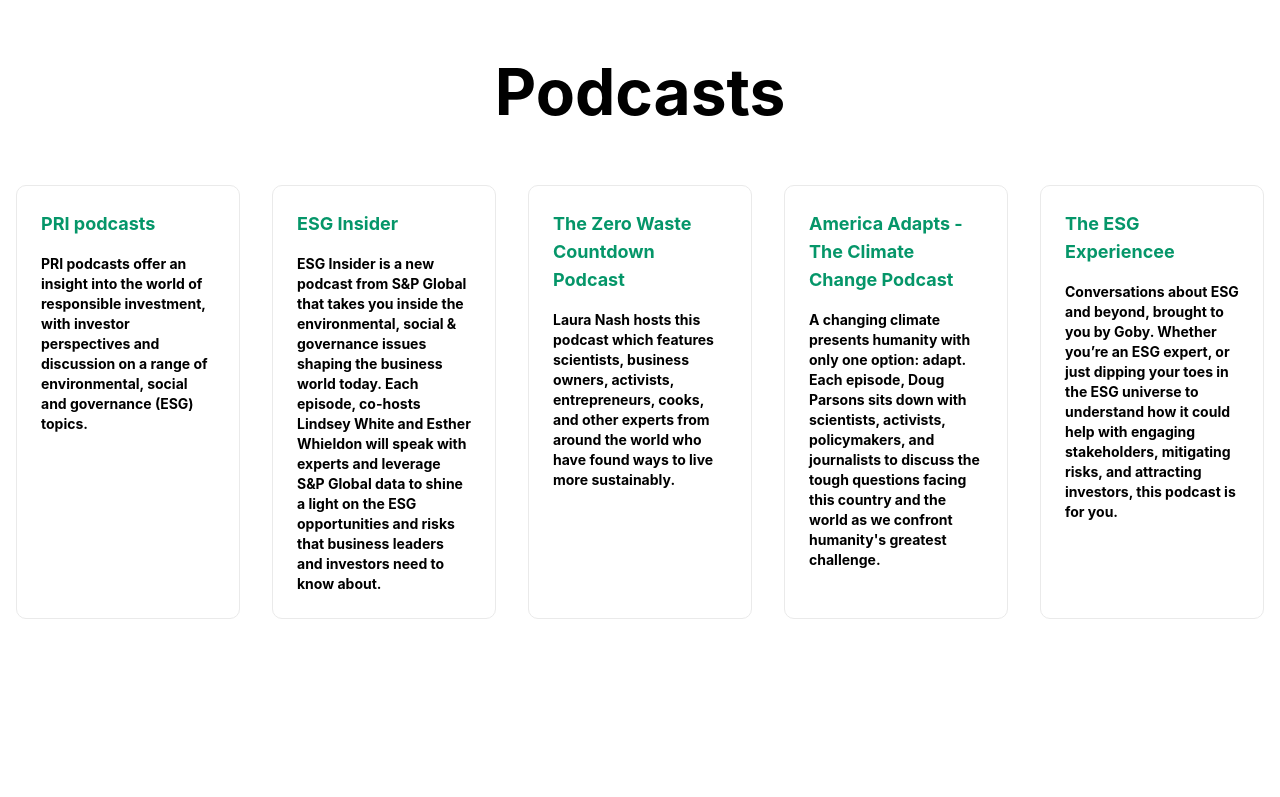
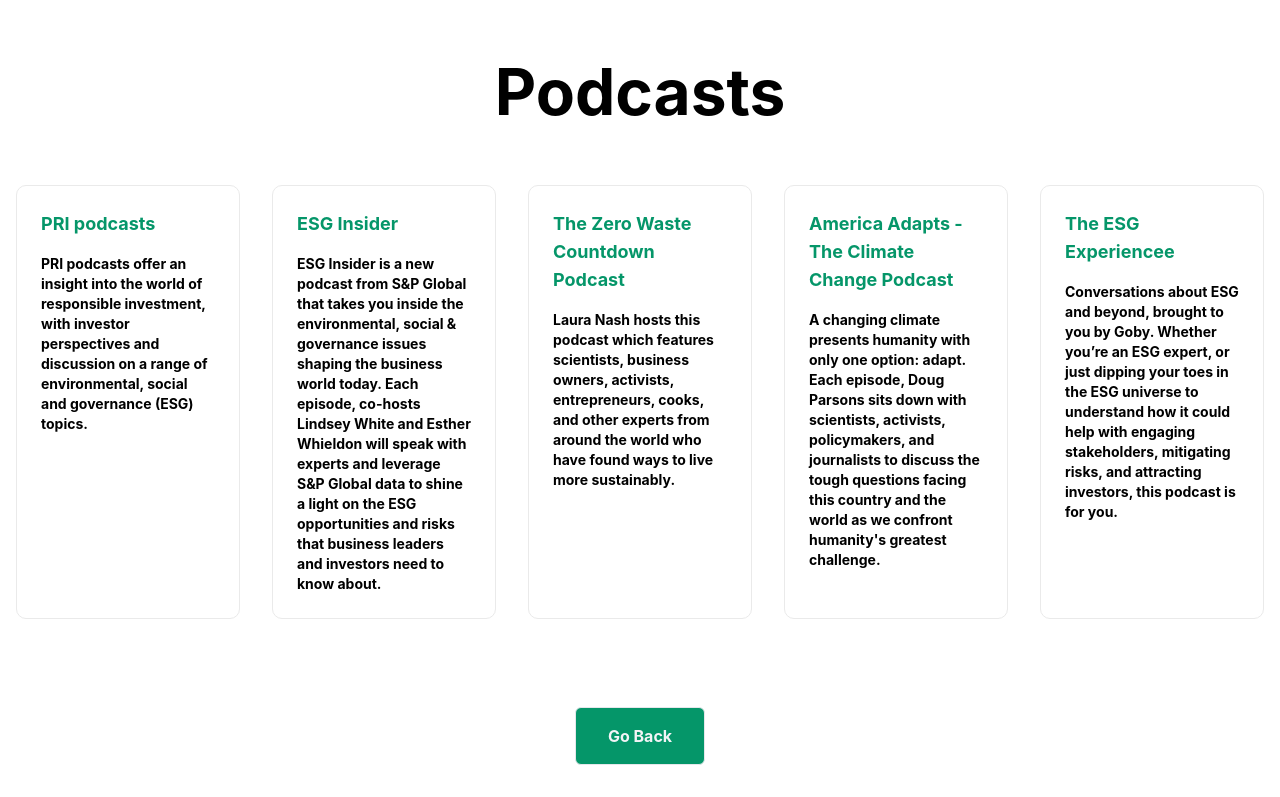
Before and after one commit to salyadav/the-green-genie, a Next.js app: page /blog in a window 1280 px wide. Shown: the part 878-1675 px from the top of the page. Before the commit the page ends 1513 px from the top, so only its background shows below. Built offline with nearby package versions, Linux system fonts and the light colour scheme.

Commit message:
add button to resources

```diff
--- a/constants/blogs.js
+++ b/constants/blogs.js
@@ -11,7 +11,7 @@
     text: "MSCI is a leading provider of critical decision support tools and services for the global investment community.",
   }, {
     blogId: 3,
-    link: "https://blog.pimco.com/en/?tag=ESG",
+    link: "https://blog.pimco.com/en/?q=ESG",
     headText: "PIMCO Blog",
     text: "PIMCO believes that performance starts with preparation. It's aim is to deliver forward-looking solutions that maximize the possibilities for our clients.",
   }, {
--- a/pages/blog.js
+++ b/pages/blog.js
@@ -2,6 +2,7 @@
 import blogList from '../constants/blogs.js'
 import podcastList from '../constants/podcasts.js'
 import Image from 'next/image'
+import Button from "../components/Button";
 
 const Card = ({data}) => {
   return (
@@ -63,6 +64,9 @@
             }
           </div>
         </div>
+        <div className= "flex justify-center pt-10">
+          <Button onClick={() => window.location.href='/findmyifa'}>Go Back</Button>
+        </div>
       </main>
 
   )
```
